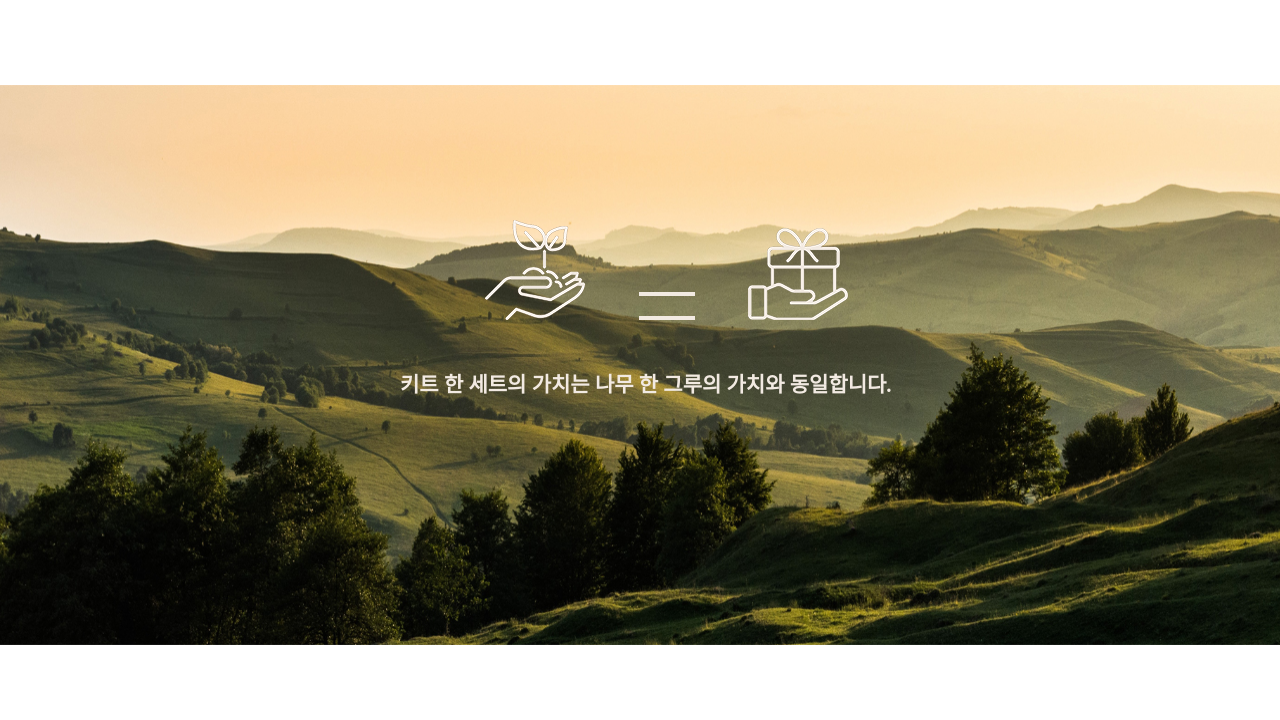
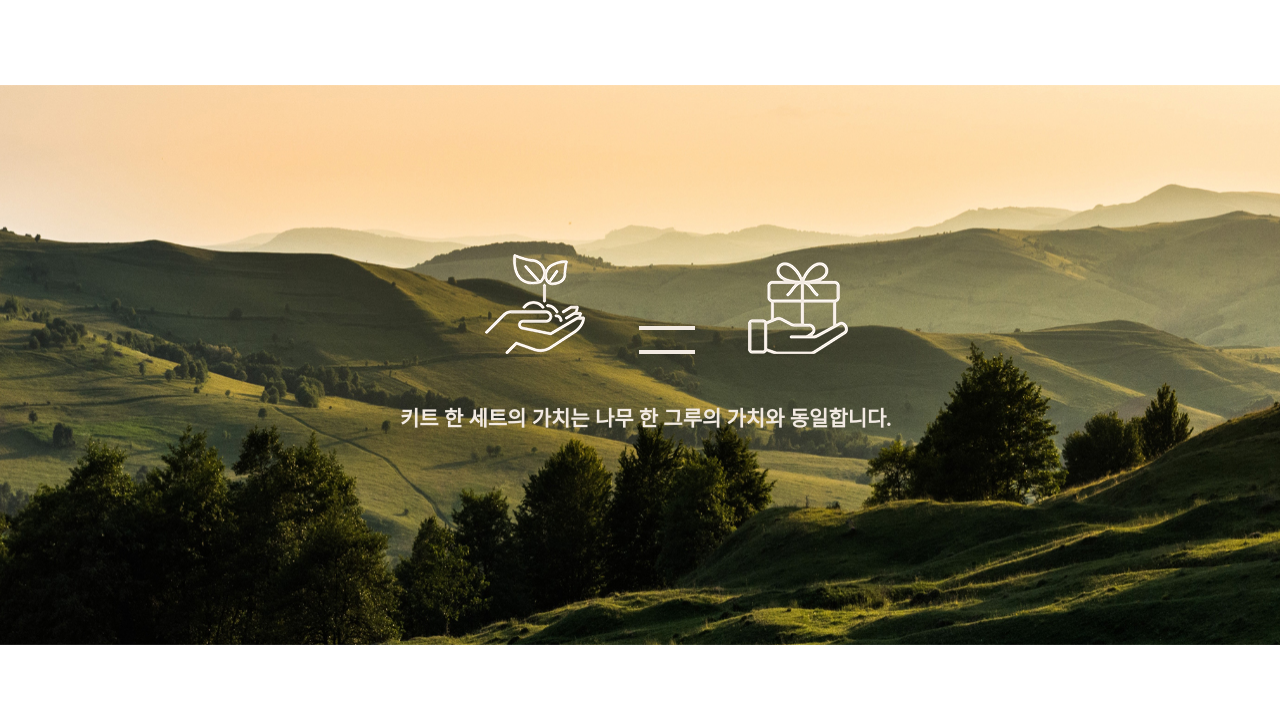
Before and after one commit to keeponraining/cozy, a plain HTML site: page special.html in a window 1280 px wide. Shown: the part 4087-4807 px from the top of the page. Drawn offline with nearby package versions, Linux system fonts and the light colour scheme; a script that the page names is missing.

Commit message:
Add files via upload

```diff
--- a/sub_style.css
+++ b/sub_style.css
@@ -612,7 +612,7 @@ html{
 }
 .campaign_txt{
     position: absolute;
-    top: 113%;
+    top: 115%;
     left: 50%;
     margin-left: -190px;
 }
```
